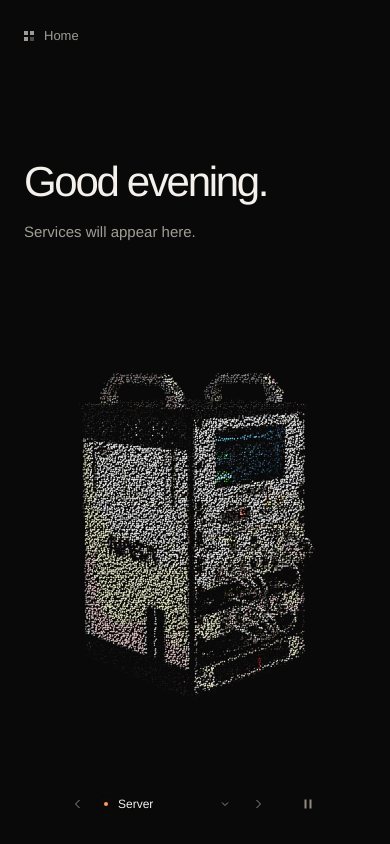
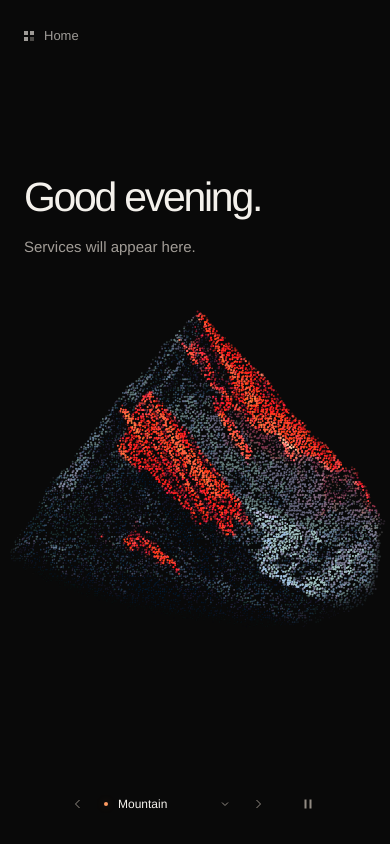
Before and after one commit to bani2016up/service-home, a React (Vite) app: page / in a window 390 px wide. Built offline with nearby package versions, Linux system fonts and the light colour scheme.

Commit message:
Bring particle artwork closer to the greeting and remove the server scene

```diff
--- a/src/backgrounds/Background.tsx
+++ b/src/backgrounds/Background.tsx
@@ -1,19 +1,17 @@
 import { Component, lazy, Suspense, type ReactNode } from 'react';
 import negroniSource from '../assets/negroni-source.png';
 import mountainSource from '../assets/mountain-cutout.png';
-import serverSource from '../assets/server-cutout.png';
 import alpineSource from '../assets/alpine-cutout.png';
 import portalSource from '../assets/portal-cutout.png';
 import { ImageParticles } from './ImageParticles';
 import { Relief } from './Relief';
 
 const PatternWaves = lazy(() => import('./react-bits/PatternWaves'));
-export const scenes = ['negroni', 'mountain', 'server', 'alpine', 'portal', 'terrain', 'waves'] as const;
+export const scenes = ['negroni', 'mountain', 'alpine', 'portal', 'terrain', 'waves'] as const;
 export type Scene = (typeof scenes)[number];
 export const sceneLabels: Record<Scene, string> = {
   negroni: 'Negroni',
   mountain: 'Mountain',
-  server: 'Server',
   alpine: 'Alpine collage',
   portal: 'Cloud portal',
   terrain: 'Terrain',
@@ -23,7 +21,6 @@ export const sceneLabels: Record<Scene, string> = {
 const imageSources: Partial<Record<Scene, string>> = {
   negroni: negroniSource,
   mountain: mountainSource,
-  server: serverSource,
   alpine: alpineSource,
   portal: portalSource,
 };
--- a/src/styles.css
+++ b/src/styles.css
@@ -43,9 +43,10 @@ button:disabled { cursor: default; opacity: 0.35; }
 .welcome {
   flex: 1;
   display: grid;
-  grid-template-columns: minmax(0, 1fr) minmax(0, 1fr);
+  grid-template-columns: max-content clamp(420px, 46vw, 660px);
   align-items: center;
-  width: min(100%, 1280px);
+  width: max-content;
+  max-width: 100%;
   margin-inline: auto;
   padding-block: 24px;
 }
@@ -60,24 +61,24 @@ button:disabled { cursor: default; opacity: 0.35; }
 .welcome h1 {
   margin: 0;
   width: max-content;
-  max-width: 110%;
+  max-width: none;
   font-size: clamp(44px, 5.5vw, 80px);
   font-weight: 400;
   line-height: 1.06;
   letter-spacing: -0.055em;
-  text-wrap: balance;
+  white-space: nowrap;
 }
 .welcome p { margin: 22px 0 0; color: #a29d97; font-size: 16px; line-height: 1.5; }
 .background {
   position: relative;
   grid-column: 2;
   grid-row: 1;
-  width: calc(100% + 50px);
-  margin-left: -25px;
+  width: 100%;
+  margin-left: -36px;
   height: min(68svh, 650px);
   min-width: 0;
 }
-.image-particles { position: absolute; inset: 0; }
+.image-particles { position: absolute; inset: -11% -6%; }
 .image-particles canvas { display: block; width: 100%; height: 100%; }
 .image-particles:not([data-state="ready"]) canvas { visibility: hidden; }
 .background-relief {
@@ -167,16 +168,14 @@ button:disabled { cursor: default; opacity: 0.35; }
 .picker-chevron { position: absolute; right: 7px; top: 14px; color: #928b83; pointer-events: none; }
 .motion-toggle { width: 44px; padding: 12px; }
 .motion-toggle svg, .scene-step svg, .picker-chevron { width: 16px; height: 16px; flex: none; }
-@media (min-width: 1600px) {
-  .background { width: calc(100% + 130px); margin-left: -50px; }
-}
-@media (max-width: 800px) {
+@media (max-width: 900px) {
   .home { padding-top: 24px; padding-bottom: 18px; }
-  .welcome { grid-template-columns: 1fr; grid-template-rows: auto auto; padding-top: 70px; padding-bottom: 20px; gap: 16px; }
+  .welcome { width: min(100%, 520px); grid-template-columns: 1fr; grid-template-rows: auto auto; align-content: center; padding-top: 40px; padding-bottom: 20px; gap: 12px; }
   .welcome-copy { padding-bottom: 0; }
-  .welcome h1 { max-width: 100%; font-size: clamp(42px, 8vw, 62px); }
+  .welcome h1 { max-width: 100%; font-size: clamp(32px, 10.5vw, 52px); }
   .welcome p { margin-top: 16px; font-size: 15px; }
-  .background { grid-column: 1; grid-row: 2; width: min(110%, 560px); height: auto; aspect-ratio: 1; margin-inline: -5%; justify-self: center; }
+  .background { grid-column: 1; grid-row: 2; width: min(118%, 600px); height: auto; aspect-ratio: 1; margin-inline: 0; justify-self: center; }
+  .image-particles { inset: -3%; }
   .background-relief { width: 135%; left: -15%; }
   .waves-fallback { width: 90%; height: 45%; top: 40%; }
   .ambient-scene { mask-image: linear-gradient(180deg, transparent 10%, #000 85%); }
```
Also changed, not shown: 1 other file (tests, documents, lock files or other folders).
